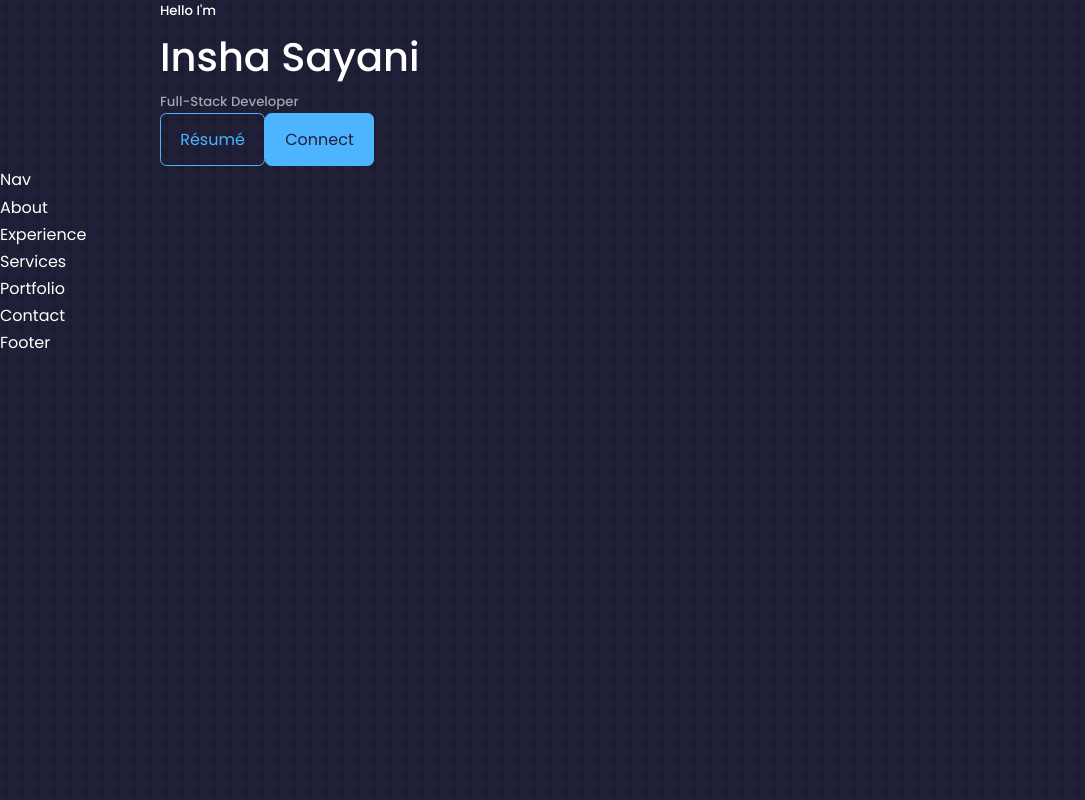
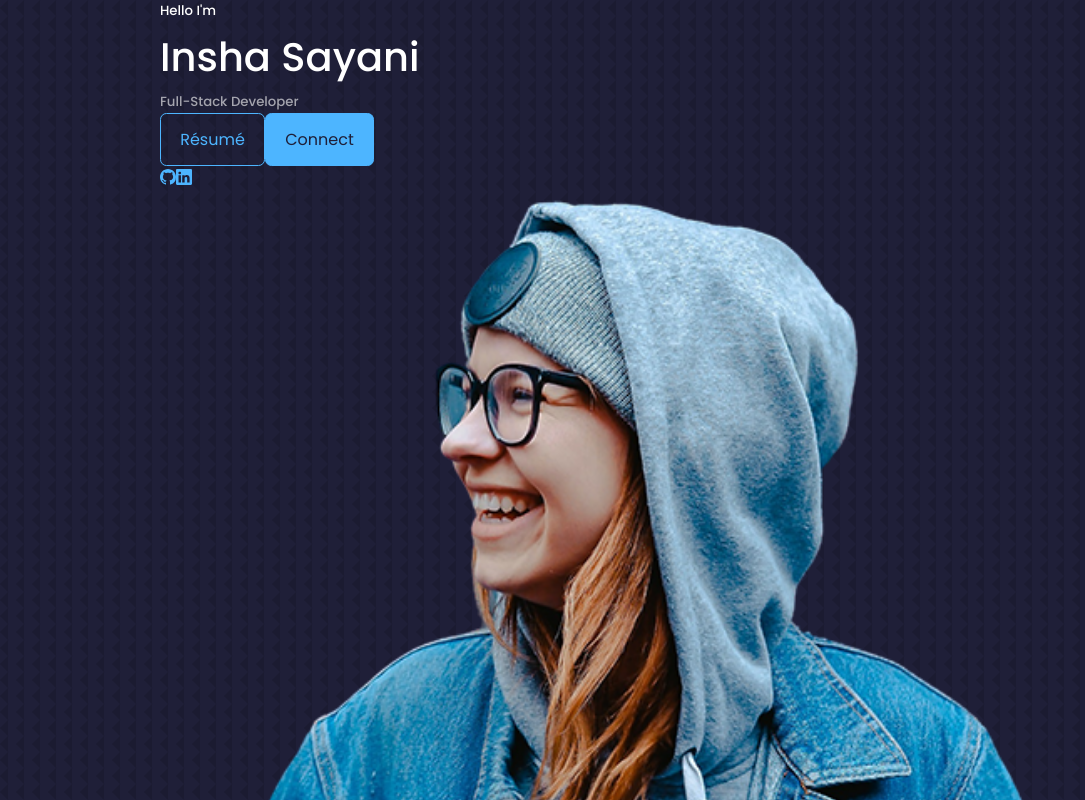
Before and after one commit to isayani/isayani-react-portfolio, a React (Create React App) app: page / in a window 1280 px wide. Shown: the top 800 px of the page, without its empty margins (0-1085 px from the left). Built offline with nearby package versions, Linux system fonts and the light colour scheme.

Commit message:
completed header.jsx

```diff
--- a/package.json
+++ b/package.json
@@ -8,6 +8,7 @@
     "@testing-library/user-event": "^13.5.0",
     "react": "^18.2.0",
     "react-dom": "^18.2.0",
+    "react-icons": "^4.6.0",
     "react-scripts": "5.0.1",
     "web-vitals": "^2.1.4"
   },
--- a/src/components/header/Header.jsx
+++ b/src/components/header/Header.jsx
@@ -1,6 +1,8 @@
 import React from 'react';
 import './header.css'
 import CTA from './CTA'
+import Me from '../../assets/me.png'
+import HeaderSocials from './HeaderSocials';
 
 function Header() {
   return (
@@ -10,6 +12,12 @@ function Header() {
       <h1>Insha Sayani</h1>
       <h5 className='text-light'>Full-Stack Developer</h5>
       <CTA />
+      <HeaderSocials />
+      <div className="me">
+        <img src={Me} alt='image of Insha Sayani'/>
+      </div>
+
+      <a href="#contact" className='scroll__down'>Scroll Down</a>
       </div>
     </header>
   )
--- /dev/null
+++ b/src/components/header/HeaderSocials.jsx
@@ -0,0 +1,17 @@
+import React from "react";
+import { BsLinkedin, BsGithub } from "react-icons/bs";
+
+const HeaderSocials = () => {
+  return (
+    <div className="header__socials">
+      <a href="https://github.com/isayani" target="_blank">
+        <BsGithub />
+      </a>
+      <a href="https://linkedin.com/in/inshasayani" target="_blank">
+        <BsLinkedin />
+      </a>
+    </div>
+  );
+};
+
+export default HeaderSocials;
```
Also changed, not shown: 1 other file (tests, documents, lock files or other folders).
